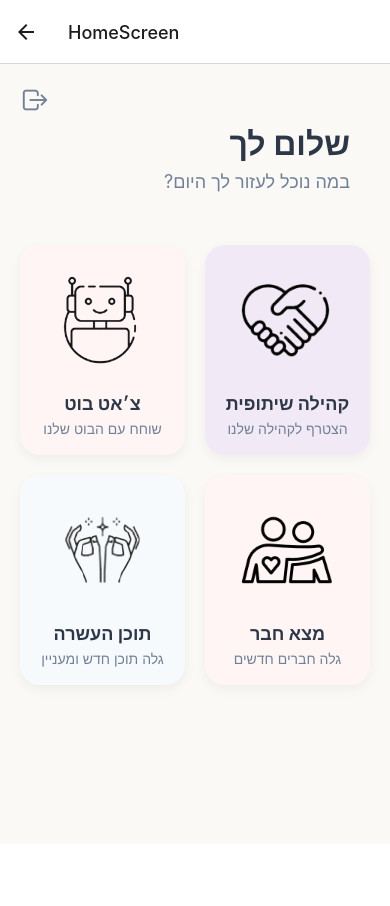
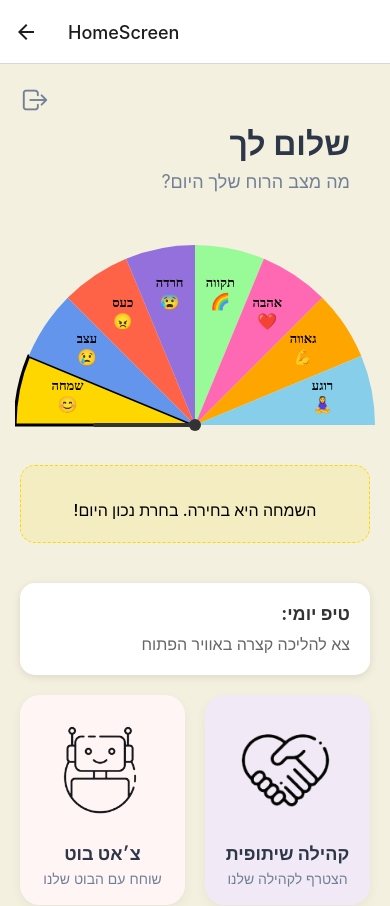
Before and after one commit to osnatshabtay/aurora_client, a React Native app: screen /HomeScreen in a window 390 px wide. Shown: the top 906 px of the page. Before the commit the page ends 844 px from the top, so only its background shows below. Built offline with nearby package versions, Linux system fonts and the light colour scheme; what react-native-status-bar-height would draw is missing.

Commit message:
Adding an emotions wheel to the home page

```diff
--- a/package.json
+++ b/package.json
@@ -17,6 +17,7 @@
     "expo": "^52.0.0",
     "expo-checkbox": "~4.0.0",
     "expo-font": "~13.0.2",
+    "expo-haptics": "~14.0.1",
     "expo-linear-gradient": "~14.0.1",
     "expo-status-bar": "~2.0.0",
     "lucide-react-native": "^0.469.0",
@@ -26,11 +27,14 @@
     "react-native-dotenv": "^3.4.11",
     "react-native-gesture-handler": "~2.20.2",
     "react-native-gifted-chat": "^2.6.4",
+    "react-native-haptic-feedback": "^2.3.3",
     "react-native-paper": "^4.4.1",
     "react-native-reanimated": "~3.16.1",
     "react-native-safe-area-context": "^4.14.1",
     "react-native-screens": "~4.1.0",
     "react-native-status-bar-height": "^2.6.0",
+    "react-native-svg": "^15.8.0",
+    "react-native-svg-transformer": "^1.5.0",
     "react-native-vector-icons": "^10.2.0",
     "react-native-web": "~0.19.13",
     "react-native-webview": "^13.12.5",
--- a/src/screens/HomeScreen.js
+++ b/src/screens/HomeScreen.js
@@ -1,4 +1,4 @@
-import React from 'react';
+import React, { useState } from 'react';
 import {
   View,
   Text,
@@ -10,40 +10,117 @@ import {
   Dimensions,
 } from 'react-native';
 import { Ionicons } from '@expo/vector-icons';
+import { Svg, Path, Circle, G, Text as SvgText } from 'react-native-svg';
+import { useSharedValue, withTiming } from 'react-native-reanimated';
+
+const emotions = [
+  { id: 1, name: "שמחה", color: "#FFD700", quote: "השמחה היא בחירה. בחרת נכון היום!", icon: "😊" },
+  { id: 2, name: "עצב", color: "#6495ED", quote: "גם בעצב יש יופי, הוא מלמד אותנו להעריך את הרגעים הטובים.", icon: "😢" },
+  { id: 3, name: "כעס", color: "#FF6347", quote: "נשום עמוק. הכעס הוא רק אורח זמני בחייך.", icon: "😠" },
+  { id: 4, name: "חרדה", color: "#9370DB", quote: "אתה חזק יותר מהחרדות שלך. צעד אחר צעד.", icon: "😰" },
+  { id: 5, name: "תקווה", color: "#98FB98", quote: "התקווה היא המצפן שמוביל אותנו קדימה.", icon: "🌈" },
+  { id: 6, name: "אהבה", color: "#FF69B4", quote: "אהבה היא הכוח החזק ביותר. התחל באהבה עצמית.", icon: "❤️" },
+  { id: 7, name: "גאווה", color: "#FFA500", quote: "יש לך כל סיבה להיות גאה בעצמך ובדרך שעברת.", icon: "💪" },
+  { id: 8, name: "רוגע", color: "#87CEEB", quote: "הרוגע הוא מתנה שאתה נותן לעצמך. תיהנה ממנה.", icon: "🧘‍♀️" },
+];
 
 const { width } = Dimensions.get('window');
 const cardWidth = (width - 60) / 2;
+const radius = 180;
 
 export default function HomeScreen({ navigation }) {
+  const [selectedEmotionIndex, setSelectedEmotionIndex] = useState(0);
+  const [darkMode, setDarkMode] = useState(false);
+  const [dailyTip] = useState([
+    "הקדש 5 דקות ביום למדיטציה",
+    "שתה לפחות 8 כוסות מים ביום",
+    "צא להליכה קצרה באוויר הפתוח",
+    "רשום 3 דברים שאתה מודה עליהם",
+    "התקשר לחבר או בן משפחה",
+  ][Math.floor(Math.random() * 5)]);
+
+  const angle = 180 / emotions.length;
+  const pointerAngle = useSharedValue(0);
+
+  const handlePress = (index) => {
+    setSelectedEmotionIndex(index);
+    pointerAngle.value = withTiming(index * angle, { duration: 500 });
+  };
+
+  const renderEmotionPie = () => {
+    let startAngle = 0;
+    return emotions.map((emotion, index) => {
+      const endAngle = startAngle + angle;
+      const largeArc = angle > 180 ? 1 : 0;
+
+      const x1 = radius + radius * Math.cos(Math.PI * startAngle / 180);
+      const y1 = radius + radius * Math.sin(Math.PI * startAngle / 180);
+      const x2 = radius + radius * Math.cos(Math.PI * endAngle / 180);
+      const y2 = radius + radius * Math.sin(Math.PI * endAngle / 180);
+
+      const pathData = `
+        M ${radius} ${radius}
+        L ${x1} ${y1}
+        A ${radius} ${radius} 0 ${largeArc} 1 ${x2} ${y2}
+        Z
+      `;
+
+      const midAngle = (startAngle + endAngle) / 2;
+      const labelX = radius + (radius - 50) * Math.cos(Math.PI * midAngle / 180);
+      const labelY = radius + (radius - 50) * Math.sin(Math.PI * midAngle / 180);
+
+      startAngle = endAngle;
+
+      return (
+        <G key={emotion.id}>
+          <Path
+            d={pathData}
+            fill={emotion.color}
+            onPress={() => handlePress(index)}
+            stroke={selectedEmotionIndex === index ? '#000' : 'transparent'}
+            strokeWidth={selectedEmotionIndex === index ? 3 : 0}
+          />
+        <SvgText
+          x={labelX}
+          y={labelY - 10}
+          fill="#000"
+          fontSize="16"
+          textAnchor="middle"
+          transform={`rotate(180, ${labelX}, ${labelY - 10})`}
+        >
+          {emotion.icon}
+        </SvgText>
+        <SvgText
+          x={labelX}
+          y={labelY + 10}
+          fill="#000"
+          fontSize="13"
+          fontWeight="bold"
+          textAnchor="middle"
+          transform={`rotate(180, ${labelX}, ${labelY + 10})`}
+        >
+          {emotion.name}
+        </SvgText>
+        </G>
+      );
+    });
+  };
+
+  const selectedEmotion = emotions[selectedEmotionIndex];
+
+  const theme = {
+    background: darkMode ? "#121212" : selectedEmotion.color + '15',
+    card: darkMode ? "#1E1E1E" : "#FFFFFF",
+    text: darkMode ? "#E1E1E1" : "#333333",
+    subtext: darkMode ? "#AAAAAA" : "#666666",
+    accent: "#6A0DAD",
+  };
+
   const categories = [
-    {
-      id: 1,
-      title: 'צ׳אט בוט',
-      image: require('../assets/chatbot.png'),
-      description: 'שוחח עם הבוט שלנו',
-      backgroundColor: '#FFF5F5',
-    },
-    {
-      id: 2,
-      title: 'קהילה שיתופית',
-      image: require('../assets/community.png'),
-      description: 'הצטרף לקהילה שלנו',
-      backgroundColor: '#f1e9f5',
-    },
-    {
-      id: 3,
-      title: 'תוכן העשרה',
-      image: require('../assets/contant.png'),
-      description: 'גלה תוכן חדש ומעניין',
-      backgroundColor: '#F7FAFC',
-    },
-    {
-      id: 4,
-      title: 'מצא חבר',
-      image: require('../assets/talkWithFriend.png'),
-      description: 'גלה חברים חדשים',
-      backgroundColor: '#FFF5F5',
-    },
+    { id: 1, title: 'צ׳אט בוט', image: require('../assets/chatbot.png'), description: 'שוחח עם הבוט שלנו', backgroundColor: '#FFF5F5' },
+    { id: 2, title: 'קהילה שיתופית', image: require('../assets/community.png'), description: 'הצטרף לקהילה שלנו', backgroundColor: '#f1e9f5' },
+    { id: 3, title: 'תוכן העשרה', image: require('../assets/contant.png'), description: 'גלה תוכן חדש ומעניין', backgroundColor: '#F7FAFC' },
+    { id: 4, title: 'מצא חבר', image: require('../assets/talkWithFriend.png'), description: 'גלה חברים חדשים', backgroundColor: '#FFF5F5' },
   ];
 
   const handleCategoryPress = (id) => {
@@ -59,35 +136,63 @@ export default function HomeScreen({ navigation }) {
   };
 
   return (
-    <SafeAreaView style={styles.container}>
+    <SafeAreaView style={[styles.container, { backgroundColor: theme.background }]}>
       <TouchableOpacity style={styles.logoutButton} onPress={() => {}}>
         <Ionicons name="log-out-outline" size={30} color="#718096" />
       </TouchableOpacity>
       <ScrollView contentContainerStyle={styles.scrollContent}>
         <View style={styles.headerContainer}>
           <Text style={styles.greeting}>שלום לך</Text>
-          <Text style={styles.subtitle}>במה נוכל לעזור לך היום?</Text>
+          <Text style={styles.subtitle}>מה מצב הרוח שלך היום?</Text>
+        </View>
+
+        <View style={{ alignItems: 'center', marginBottom: 0 }}>
+        <Svg width={radius * 2} height={radius + 40}>
+            <G rotation={-180} origin={`${radius}, ${radius}`}>
+              {renderEmotionPie()}
+              <Circle cx={radius} cy={radius} r={6} fill="#333" />
+              <Path
+                d={`M ${radius} ${radius} L ${radius} ${radius - 100}`}
+                stroke="#333"
+                strokeWidth={4}
+                strokeLinecap="round"
+                transform={`rotate(${selectedEmotionIndex * angle + 90}, ${radius}, ${radius})`}
+              />
+            </G>
+          </Svg>
+        </View>
+
+        <View style={{
+          backgroundColor: selectedEmotion.color + '20',
+          borderColor: selectedEmotion.color,
+          borderWidth: 1,
+          borderStyle: 'dashed',
+          borderRadius: 15,
+          padding: 20,
+          marginTop: 0,
+          marginBottom: 40,
+        }}>
+          <Text style={styles.quoteText}>{selectedEmotion.quote}</Text>
+        </View>
+
+        <View style={[styles.tipCard, { backgroundColor: theme.card }]}>
+          <Text style={[styles.tipTitle, { color: theme.text },]}>טיפ יומי:</Text>
+          <Text style={[styles.tipText, { color: theme.subtext }]}>{dailyTip}</Text>
         </View>
 
         <View style={styles.categoriesContainer}>
           {categories.map((category) => (
             <TouchableOpacity
-              key={category.id}
-              style={[styles.categoryCard, { backgroundColor: category.backgroundColor }]}
-              onPress={() => handleCategoryPress(category.id)}
+            key={category.id}
+            style={[styles.categoryCard, { backgroundColor: category.backgroundColor }]}
+            onPress={() => handleCategoryPress(category.id)}
             >
               <View style={styles.imageContainer}>
-                <Image
-                  source={category.image}
-                  style={styles.categoryImage}
-                  resizeMode="contain"
-                />
+                <Image source={category.image} style={styles.categoryImage} resizeMode="contain" />
               </View>
               <View style={styles.textContainer}>
                 <Text style={styles.categoryTitle}>{category.title}</Text>
-                <Text style={styles.categoryDescription}>
-                  {category.description}
-                </Text>
+                <Text style={styles.categoryDescription}>{category.description}</Text>
               </View>
             </TouchableOpacity>
           ))}
@@ -97,82 +202,22 @@ export default function HomeScreen({ navigation }) {
   );
 }
 
-
 const styles = StyleSheet.create({
-  container: {
-    flex: 1,
-    backgroundColor: '#FAF9F6',
-  },
-  scrollContent: {
-    flexGrow: 1,
-    padding: 20,
-  },
-  headerContainer: {
-    alignItems: 'flex-end',
-    marginBottom: 32,
-    marginTop: 20,
-    padding: 20,
-  },
-  greeting: {
-    fontSize: 32,
-    fontWeight: 'bold',
-    color: '#2D3748',
-    marginBottom: 8,
-  },
-  subtitle: {
-    fontSize: 18,
-    color: '#718096',
-    textAlign: 'right',
-  },
-  categoriesContainer: {
-    flexDirection: 'row',
-    flexWrap: 'wrap',
-    justifyContent: 'space-between',
-    gap: 20,
-  },
-  categoryCard: {
-    width: cardWidth,
-    borderRadius: 20,
-    padding: 16,
-    shadowColor: '#000',
-    shadowOffset: {
-      width: 0,
-      height: 4,
-    },
-    shadowOpacity: 0.05,
-    shadowRadius: 12,
-    elevation: 3,
-  },
-  imageContainer: {
-    width: '100%',
-    height: 120,
-    marginBottom: 12,
-    justifyContent: 'center',
-    alignItems: 'center',
-  },
-  categoryImage: {
-    width: '80%',
-    height: '80%',
-  },
-  textContainer: {
-  },
-  categoryTitle: {
-    fontSize: 18,
-    fontWeight: '700',
-    color: '#2D3748',
-    marginBottom: 4,
-    textAlign: 'center',
-  },
-  categoryDescription: {
-    fontSize: 14,
-    color: '#718096',
-    textAlign: 'center',
-    lineHeight: 20,
-  },
-  logoutButton: {
-    position: 'absolute',
-    top: 20,
-    left: 20,
-    zIndex: 1,
-  },
+  container: { flex: 1 },
+  scrollContent: { flexGrow: 1, padding: 20 },
+  headerContainer: { alignItems: 'flex-end', marginBottom: 32, marginTop: 20, padding: 20 },
+  greeting: { fontSize: 32, fontWeight: 'bold', color: '#2D3748', marginBottom: 8 },
+  subtitle: { fontSize: 18, color: '#718096', textAlign: 'right' },
+  logoutButton: { position: 'absolute', top: 20, left: 20, zIndex: 1 },
+  quoteText: { fontSize: 16, fontWeight: '500', textAlign: 'center', marginTop: 12, lineHeight: 24 },
+  tipCard: { borderRadius: 15, padding: 20, marginBottom: 20, shadowColor: '#000', shadowOffset: { width: 0, height: 2 }, shadowOpacity: 0.1, shadowRadius: 8, elevation: 3 },
+  tipTitle: { fontSize: 18, fontWeight: 'bold', marginBottom: 8, textAlign: 'right' },
+  tipText: { fontSize: 16, textAlign: 'right', lineHeight: 22 },
+  categoriesContainer: { flexDirection: 'row', flexWrap: 'wrap', justifyContent: 'space-between', gap: 20 },
+  categoryCard: { width: cardWidth, borderRadius: 20, padding: 16, shadowColor: '#000', shadowOffset: { width: 0, height: 4 }, shadowOpacity: 0.05, shadowRadius: 12, elevation: 3 },
+  imageContainer: { width: '100%', height: 120, marginBottom: 12, justifyContent: 'center', alignItems: 'center' },
+  categoryImage: { width: '80%', height: '80%' },
+  textContainer: {},
+  categoryTitle: { fontSize: 18, fontWeight: '700', color: '#2D3748', marginBottom: 4, textAlign: 'center' },
+  categoryDescription: { fontSize: 14, color: '#718096', textAlign: 'center', lineHeight: 20 },
 });
--- a/src/screens/LoginScreen.js
+++ b/src/screens/LoginScreen.js
@@ -42,6 +42,7 @@ export default function LoginScreen({ navigation }) {
 
       if (!response.ok) {
         const errorMessage = await response.text();
+        console.log('errorMessage:', errorMessage);
         throw new Error(errorMessage || 'Failed to log in. Please try again.');
       }
 
```
Also changed, not shown: 1 other file (tests, documents, lock files or other folders).
